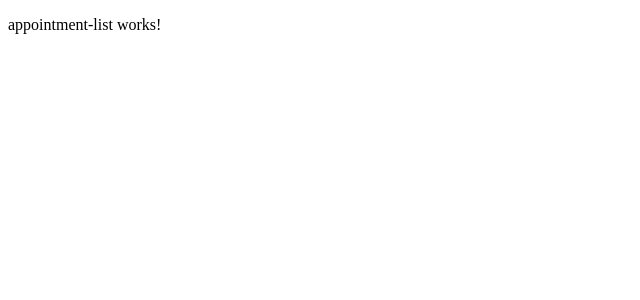
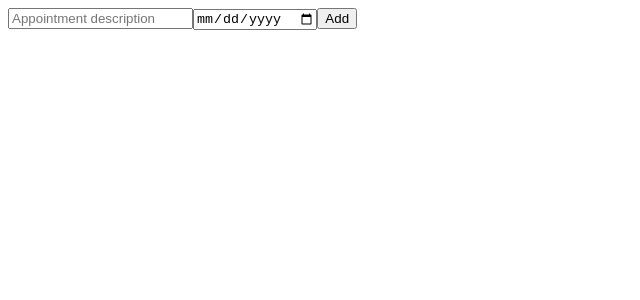
Before and after one commit to larissa-pinheiro/appointment-app, an Angular app: page / in a window 1280 px wide. Shown: the top 300 px of the page, without its empty margins (0-640 px from the left). Built offline with nearby package versions, Linux system fonts and the light colour scheme.

Commit message:
adicionando o formsmodel e para receber dados no modo two-way data binding

```diff
--- a/src/app/app.module.ts
+++ b/src/app/app.module.ts
@@ -1,4 +1,5 @@
 import { NgModule } from '@angular/core';
+import { FormsModule } from '@angular/forms';
 import { BrowserModule } from '@angular/platform-browser';
 
 import { AppComponent } from './app.component';
@@ -10,7 +11,8 @@
     AppointmentListComponent
   ],
   imports: [
-    BrowserModule
+    BrowserModule,
+    FormsModule
   ],
   providers: [],
   bootstrap: [AppComponent]
--- a/src/app/appointment-list/appoiment-list.component.ts
+++ b/src/app/appointment-list/appoiment-list.component.ts
@@ -1,4 +1,5 @@
 import { Component } from '@angular/core';
+import { Appointment } from '../models/appointment';
 
 @Component({
   selector: 'app-appointment-list',
@@ -6,5 +7,8 @@
   styleUrls: ['./appointment-list.component.css']
 })
 export class AppointmentListComponent {
+  newAppointmentTitle: string = "";
+	newAppointmentDate: Date = new Date();
 
+  appointment: Appointment[] = []
 }
--- a/src/app/appointment-list/appointment-list.component.html
+++ b/src/app/appointment-list/appointment-list.component.html
@@ -1 +1,5 @@
-<p>appointment-list works!</p>
+<div>
+  <input [(ngModel)]="newAppointmentTitle" type="text" placeholder="Appointment description">
+  <input [(ngModel)]="newAppointmentDate" type="date" placeholder="Appointment date">
+  <button>Add</button>
+</div>
--- /dev/null
+++ b/src/app/models/appointment.ts
@@ -0,0 +1,5 @@
+export interface Appointment {
+  id: number;
+  title: string;
+  date: Date
+}
```
